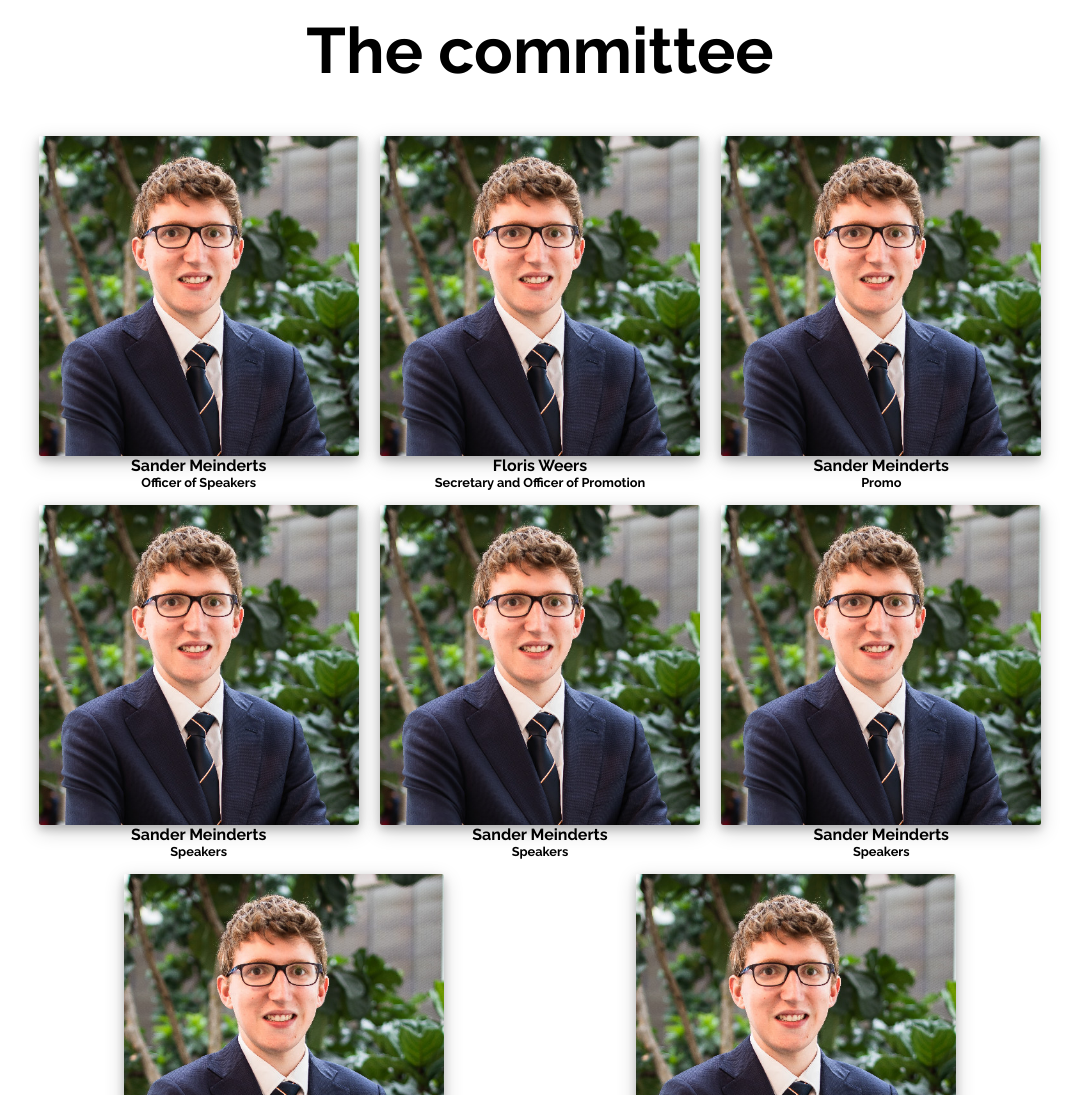
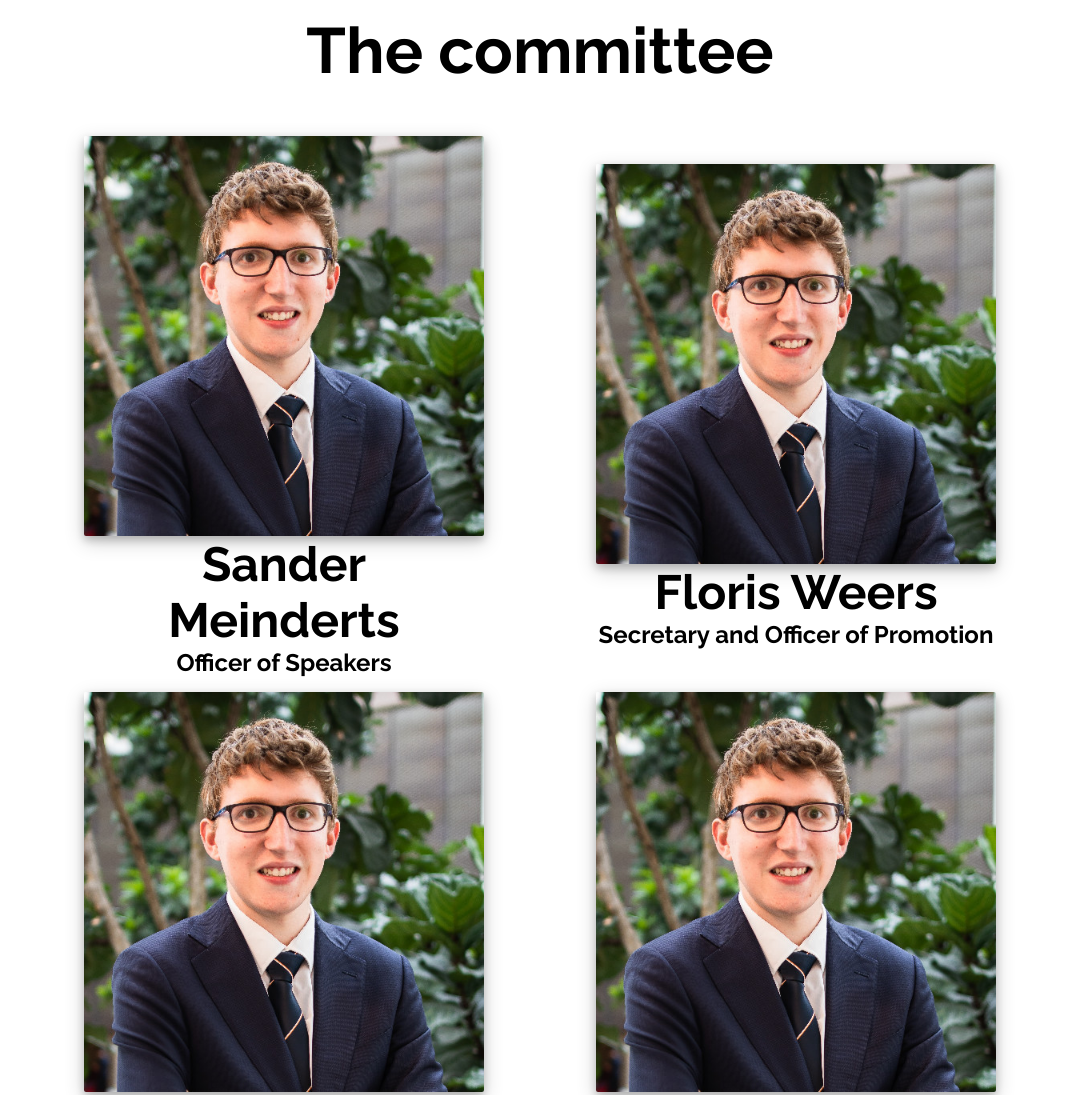
Before and after one commit to WeersProductions/SNiCLandingPage, a website built with Parcel: page index.html in a window 1280 px wide. Shown: the part 3380-4475 px from the top of the page, without its empty margins (100-1179 px from the left). Built offline with nearby package versions, Linux system fonts and the light colour scheme.

Commit message:
Fix contact

```diff
--- a/src/styles.scss
+++ b/src/styles.scss
@@ -131,6 +131,7 @@ button {
   margin-top: 10px;
   color: black;
   font-weight: bold;
+  font-size: 3rem;
   margin: auto;
   display: flex;
   flex-direction: column;
@@ -142,11 +143,12 @@ button {
 }
 
 .subtitle {
-  font-size: 0.8em;
+  font-size: 1.5rem;
+  font-weight: regular;
 }
 
 .thumbnail {
-  width: 25vw;
+  width: 500px;
   height: auto;
   margin: auto;
   border-radius: 2px;
@@ -174,6 +176,10 @@ button {
   .contact {
     width: 80vw;
   }
+
+  .thumbnail {
+    width: 400px;
+  }
 }
 /* Large screens ----------- */
 @media only screen and (min-width: 110rem) {
```
